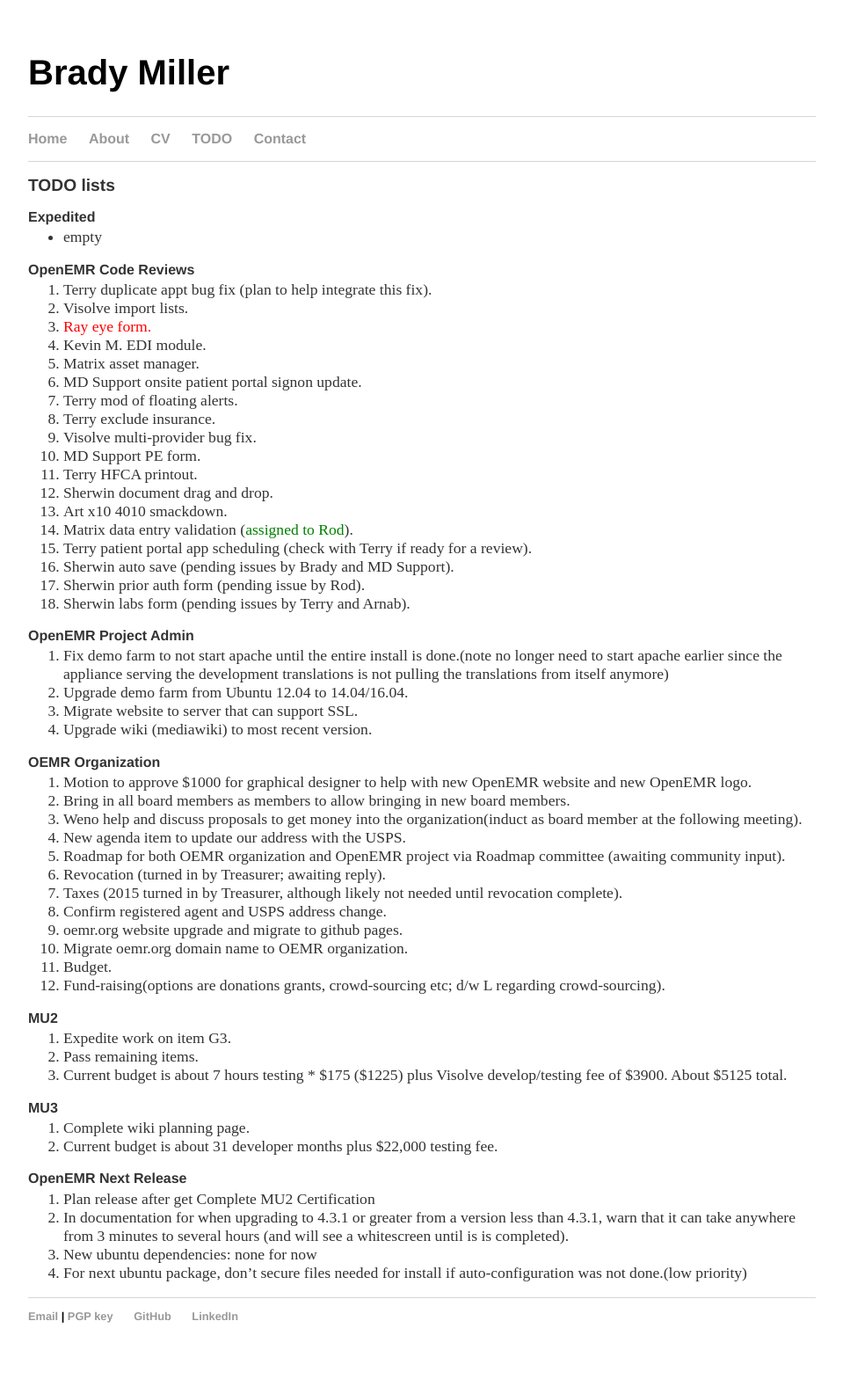
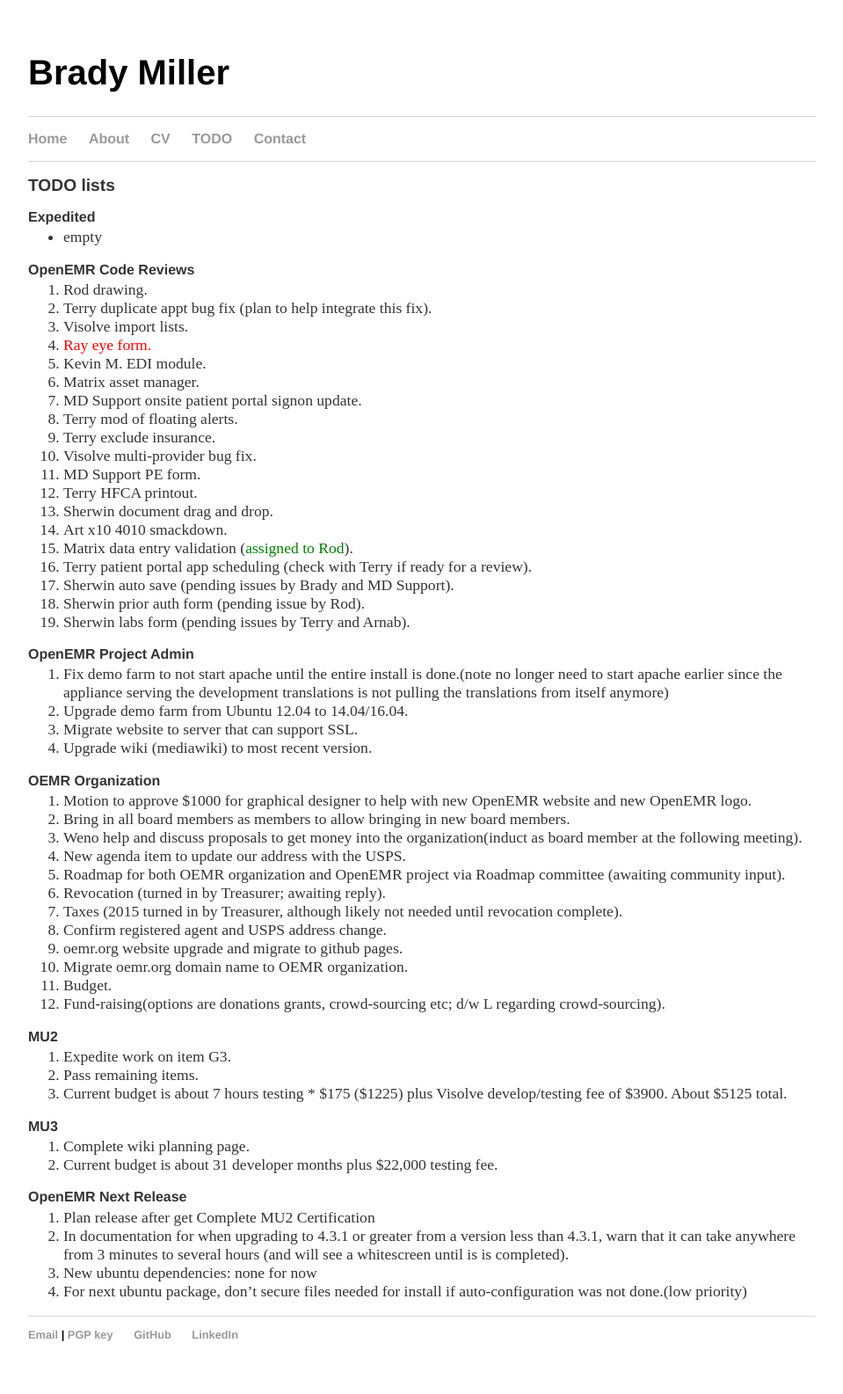
Before and after one commit to bradymiller/bradymiller.github.io, a Jekyll site: the page built from todo/index.md, in a window 1280 px wide. Shown: the whole page at 88% size, without its empty margins (160-1119 px from the left). Built offline with Jekyll 4.4.1, drawn with Linux system fonts in a browser that asks for light colours; before the commit the page ends 1564 px from its top, so only the background shows below that.

Commit message:
Update todo list

```diff
--- a/todo/index.md
+++ b/todo/index.md
@@ -7,6 +7,7 @@
 * empty
 
 ### OpenEMR Code Reviews
+1. Rod drawing.
 1. Terry duplicate appt bug fix (plan to help integrate this fix).
 1. Visolve import lists.
 1. <span style="color: red">Ray eye form.</span>
```
